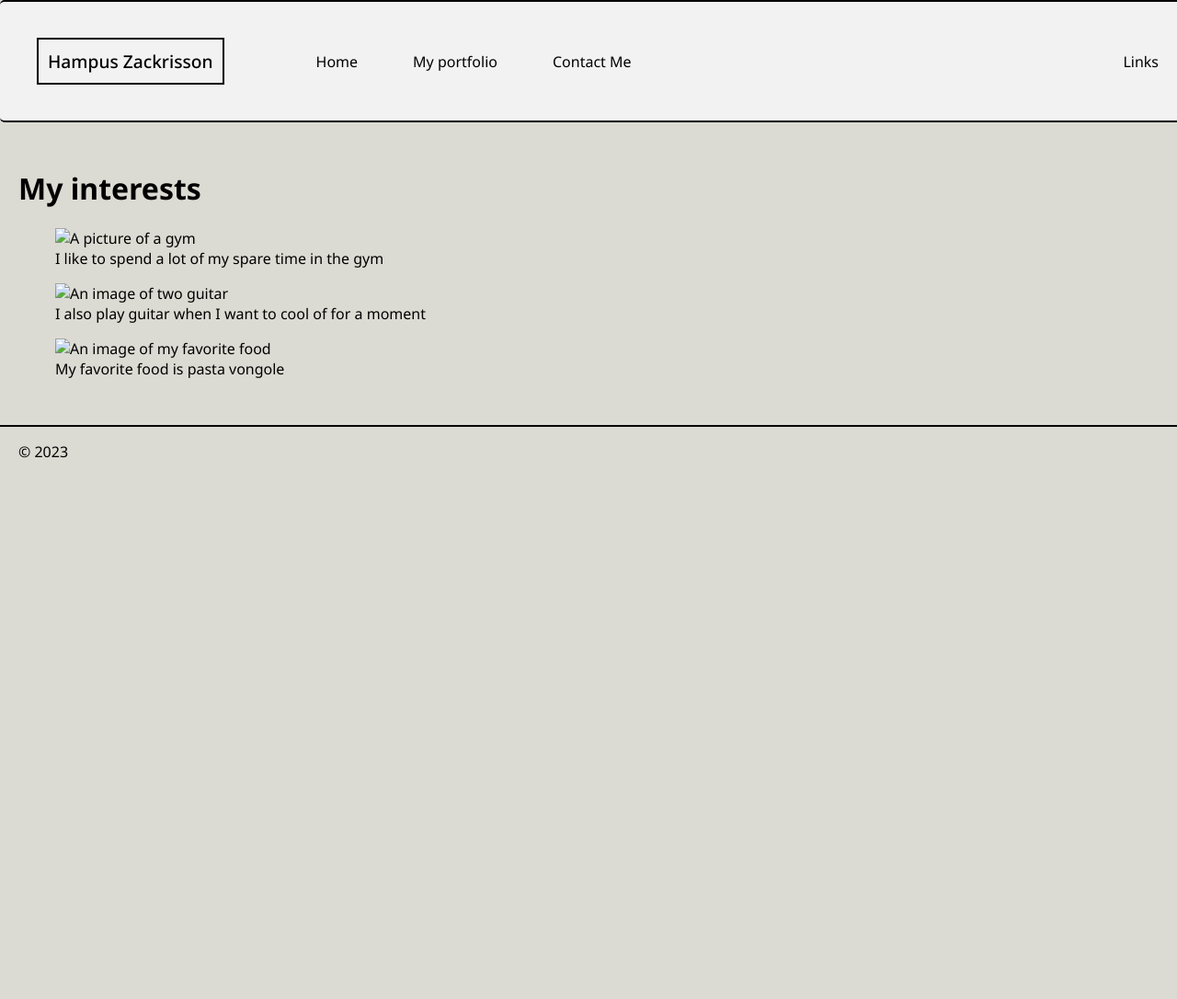
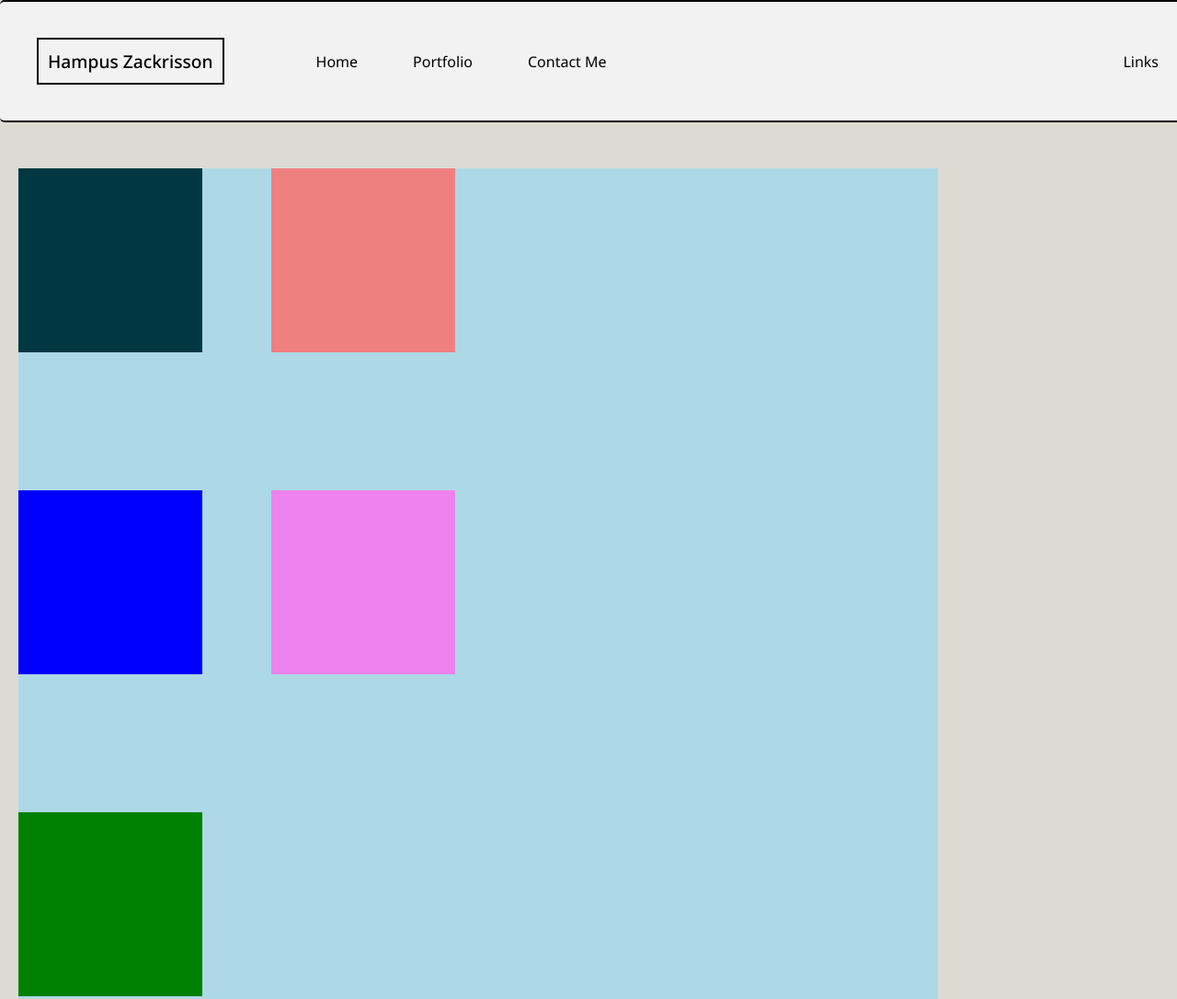
Before and after one commit to Purecactus/Hampus-Biography, a plain HTML site: page about-me.html in a window 1280 px wide. Shown: the top 1086 px of the page at 92% size. Before the commit the page ends 800 px from the top, so only its background shows below. Drawn offline with Linux system fonts and the light colour scheme.

Commit message:
Put a grid thingymayingy in my code

```diff
--- a/about-me.html
+++ b/about-me.html
@@ -21,7 +21,7 @@
                     <li>Home</li>
                 </a>
                 <a href="about-me.html">
-                    <li>My portfolio</li>
+                    <li>Portfolio</li>
                 </a>
                 <a href="contact-information.html">
                     <li>Contact Me</li>
@@ -31,31 +31,16 @@
         </nav>
     </header>
 
-    <main>
-        <h1>My interests</h1>
-        <section>
-            <a href="#">
-                <figure>
-                    <img class="gym-img" src="img/Gym.jpg" alt="A picture of a gym">
-                    <figcaption>I like to spend a lot of my spare time in the gym</figcaption>
-                </figure>
-            </a>
+<main>
+    <div class="grid-container">
+        <div class="work-one"></div>
+        <div class="work-two"></div>
+        <div class="work-three"></div>
+        <div class="work-four"></div>
+        <div class="work-five"></div>
+    </div>
+</main>
 
-            <a href="#">
-                <figure>
-                    <img class="guitar-img" src="img/Guitar.jpeg" alt="An image of two guitar">
-                    <figcaption>I also play guitar when I want to cool of for a moment</figcaption>
-                </figure>
-            </a>
-
-            <a href="#">
-                <figure>
-                    <img class="pasta-img" src="img/Tina-vongole.jpeg" alt="An image of my favorite food">
-                    <figcaption>My favorite food is pasta vongole</figcaption>
-                </figure>
-            </a>
-        </section>
-    </main>
 <footer>
     <p id="copyright">
         © 2023
--- a/css/main.css
+++ b/css/main.css
@@ -59,11 +59,6 @@ a:hover{
 }
 
 /* MAIN */
-
-.gym-img, .pasta-img, .guitar-img{
-    width: 30%;
-}
-
 .main-img{
     width: 20%;
 }
@@ -82,7 +77,7 @@ main{
     font-family: 'Gill Sans', 'Gill Sans MT', Calibri, 'Trebuchet MS', sans-serif;
 }
 
-/* line 76-104 are inspired by W3schools */
+/* line 86-110 are inspired by W3schools */
 input[type=text], select, textarea {
     width: 100%;
     padding: 12px;
@@ -94,7 +89,7 @@ input[type=text], select, textarea {
     resize: vertical
   }
 
-  input[type=submit] {
+  input[type=submit]{
     background-color: #003740;
     color: white;
     padding: 12px 20px;
@@ -103,10 +98,70 @@ input[type=text], select, textarea {
     cursor: pointer;
   }
 
-  .container {
+  .container{
     border-radius: 5px;
     background-color: #f2f2f2;
     padding: 20px;
+  }
+
+  /* the following lines are for the works in the portfolio */
+  .grid-container{
+    background-color: lightblue;
+    height: 1000px;
+    width: 1000px;
+    display: grid;
+    column-gap: 100px;
+    row-gap: 50px;
+  }
+
+  .work-one{
+    height: 200px;
+    width: 200px;
+    background-color: #003740;
+    grid-column-start: 1;
+    grid-column-end: 5;
+    grid-row-start: 1;
+    grid-row-end: 1;
+  }
+
+  .work-two{
+    height: 200px;
+    width: 200px;
+    background-color: lightcoral;
+    grid-column-start: 2;
+    grid-column-end: 5;
+    grid-row-start: 1;
+    grid-row-end: 1;
+  }
+
+  .work-three{
+    height: 200px;
+    width: 200px;
+    background-color: blue;
+    grid-column-start: 1;
+    grid-column-end: 5;
+    grid-row-start: 2;
+    grid-row-end: 2;
+  }
+
+  .work-four{
+    height: 200px;
+    width: 200px;
+    background-color: violet;
+    grid-column-start: 2;
+    grid-column-end: 5;
+    grid-row-start: 2;
+    grid-row-end: 2;
+  }
+
+  .work-five{
+    height: 200px;
+    width: 200px;
+    background-color: green;
+    grid-column-start: 1;
+    grid-column-end: 5;
+    grid-row-start: 3;
+    grid-row-end: 3;
   }
 
 /* FOOTER */
```
Also changed, not shown: contact-information.html (+1 -1 lines), index.html (+1 -1 lines).
